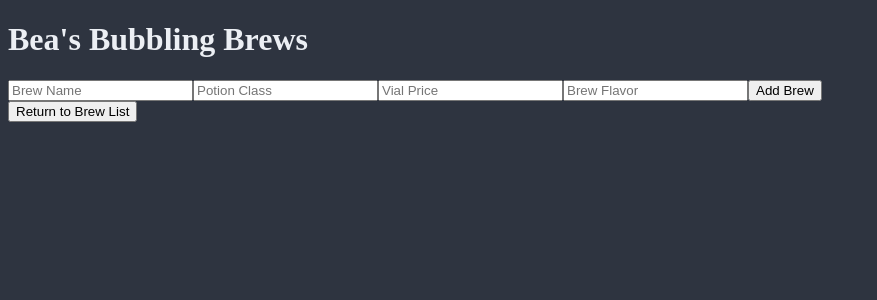
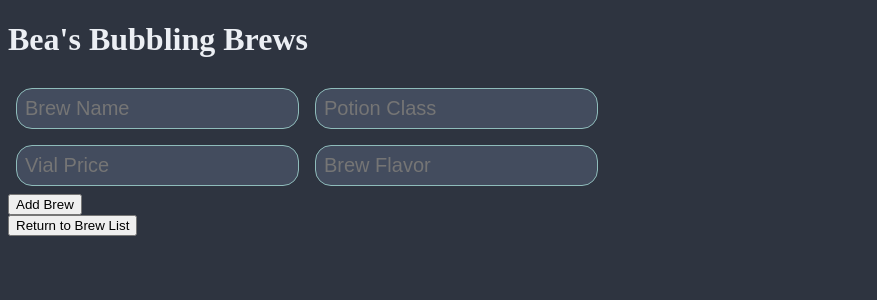
Before and after one commit to Corgibyte/bubbling-brews, a React (Create React App) app: page / in a window 1280 px wide. Both pictures are taken after a click on the button "Add Brew". Shown: the top 300 px of the page, without its empty margins (0-877 px from the left). Built offline with nearby package versions, Linux system fonts and the light colour scheme.

Commit message:
Style inputs

```diff
--- a/src/components/ReusableForm.js
+++ b/src/components/ReusableForm.js
@@ -1,5 +1,15 @@
 import React from "react";
 import PropTypes from "prop-types";
+
+const inputStyle = {
+  backgroundColor: "#434C5E",
+  color: "#E5E9F0",
+  fontSize: "1.25rem",
+  border: "solid #8FBCBB 1px",
+  borderRadius: "1rem",
+  padding: "0.5rem",
+  margin: "0.5rem"
+};
 
 function ReusableForm(props) {
   let nameValue = null;
@@ -16,10 +26,14 @@ function ReusableForm(props) {
   return (
     <React.Fragment>
       <form onSubmit={props.formSubmissionHandler}>
-        <input type="text" name="name" placeholder="Brew Name" defaultValue={nameValue} />
-        <input type="text" name="potionClass" placeholder="Potion Class" defaultValue={potionClassValue} />
-        <input type="number" name="price" placeholder="Vial Price" defaultValue={priceValue} />
-        <input type="text" name="flavor" placeholder="Brew Flavor" defaultValue={flavorValue} />
+        <div>
+          <input style={inputStyle} type="text" name="name" placeholder="Brew Name" defaultValue={nameValue} />
+          <input style={inputStyle} type="text" name="potionClass" placeholder="Potion Class" defaultValue={potionClassValue} />
+        </div>
+        <div>
+          <input style={inputStyle} type="number" name="price" placeholder="Vial Price" defaultValue={priceValue} />
+          <input style={inputStyle} type="text" name="flavor" placeholder="Brew Flavor" defaultValue={flavorValue} />
+        </div>
         <button type="submit">{props.buttonText}</button>
       </form>
     </React.Fragment>
```
